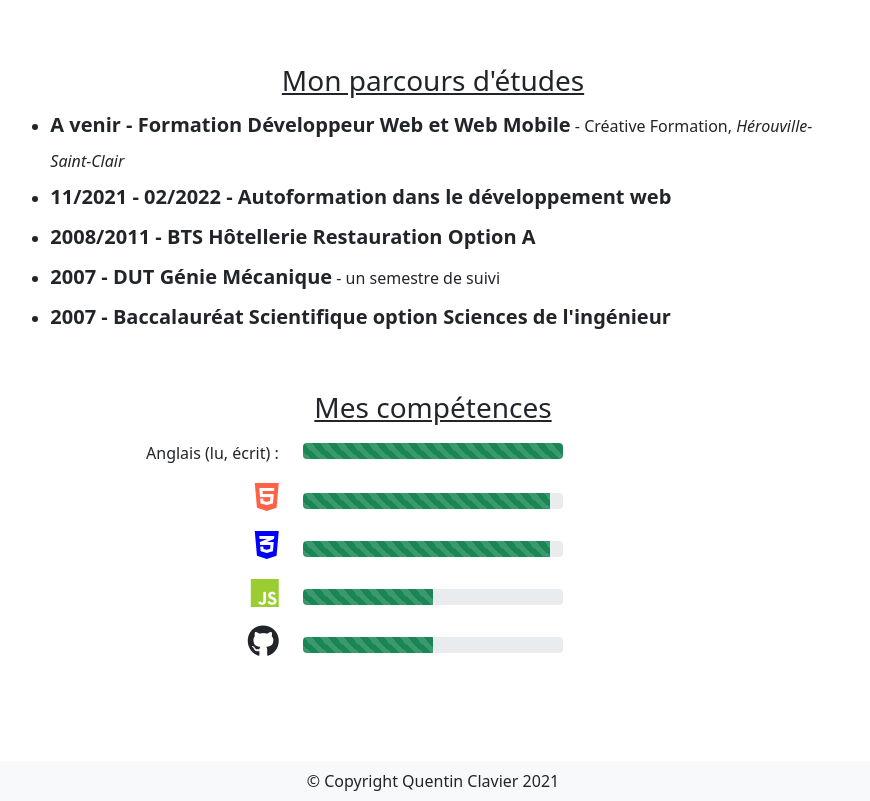
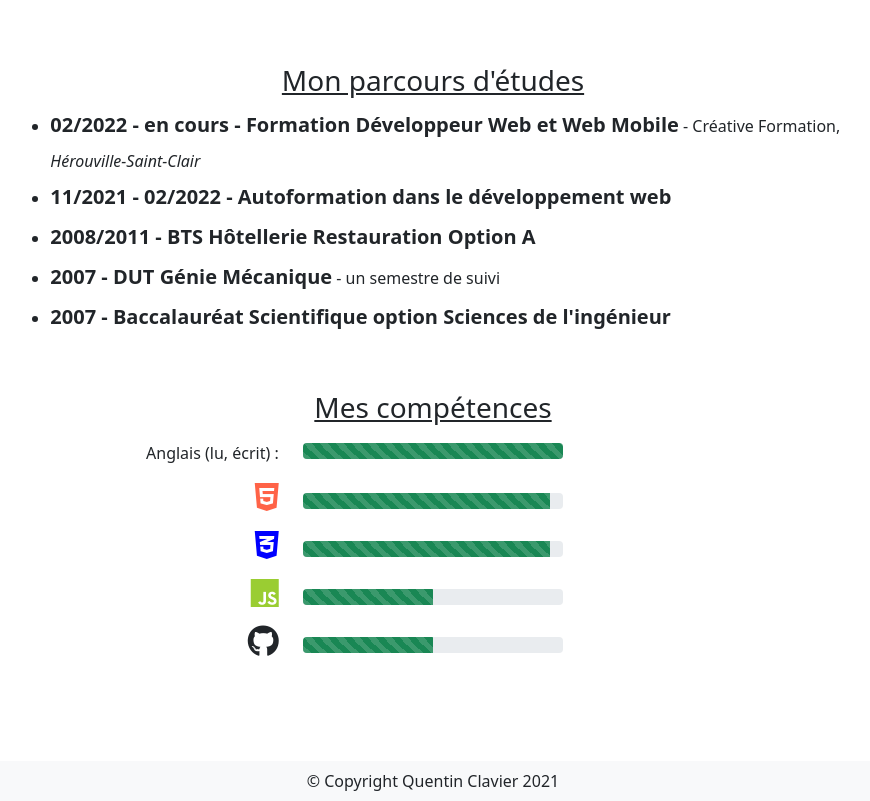
Before and after one commit to ClavierQuentin/transition_pro, a plain HTML site: page studies.html in a window 1280 px wide. Shown: the part 1026-1827 px from the top of the page, without its empty margins (207-1077 px from the left). Drawn offline with nearby package versions, Linux system fonts and the light colour scheme.

Commit message:
new commit

```diff
--- a/studies.html
+++ b/studies.html
@@ -65,7 +65,7 @@
             <section class="col-md-8">
                 <h3>Mon parcours d'études</h3>
                 <ul class="lh-lg">
-                    <li><span class="bold fs-5">A venir - Formation Développeur Web et Web Mobile</span> - Créative Formation, <span class="fst-italic">Hérouville-Saint-Clair</span></li>
+                    <li><span class="bold fs-5">02/2022 - en cours - Formation Développeur Web et Web Mobile</span> - Créative Formation, <span class="fst-italic">Hérouville-Saint-Clair</span></li>
                     <li><span class="bold fs-5">11/2021 - 02/2022 - Autoformation dans le développement web</span></li>
                     <li><span class="bold fs-5">2008/2011 - BTS Hôtellerie Restauration Option A</span></li>
                     <li><span class="bold fs-5">2007 - DUT Génie Mécanique</span> - un semestre de suivi</li>
```
